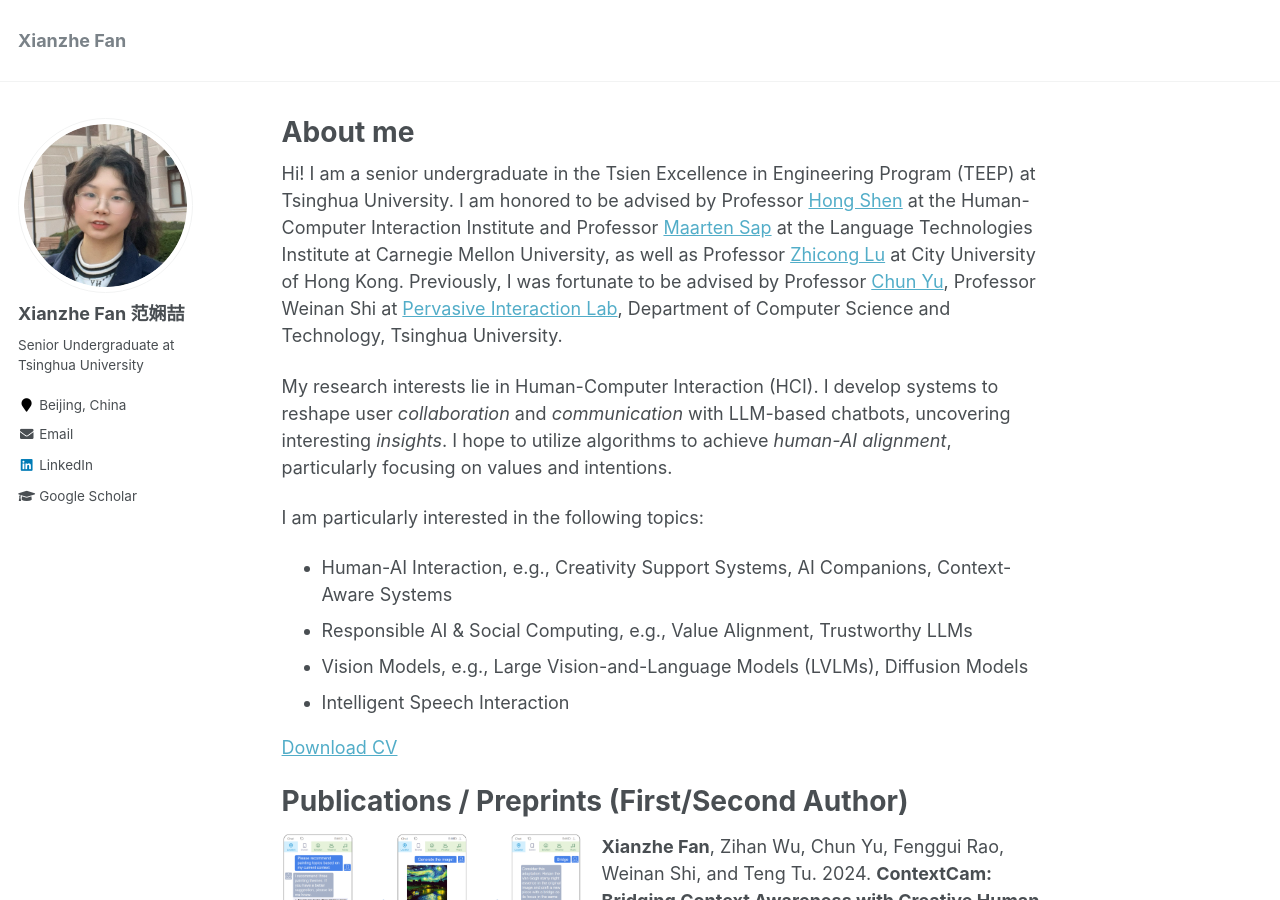
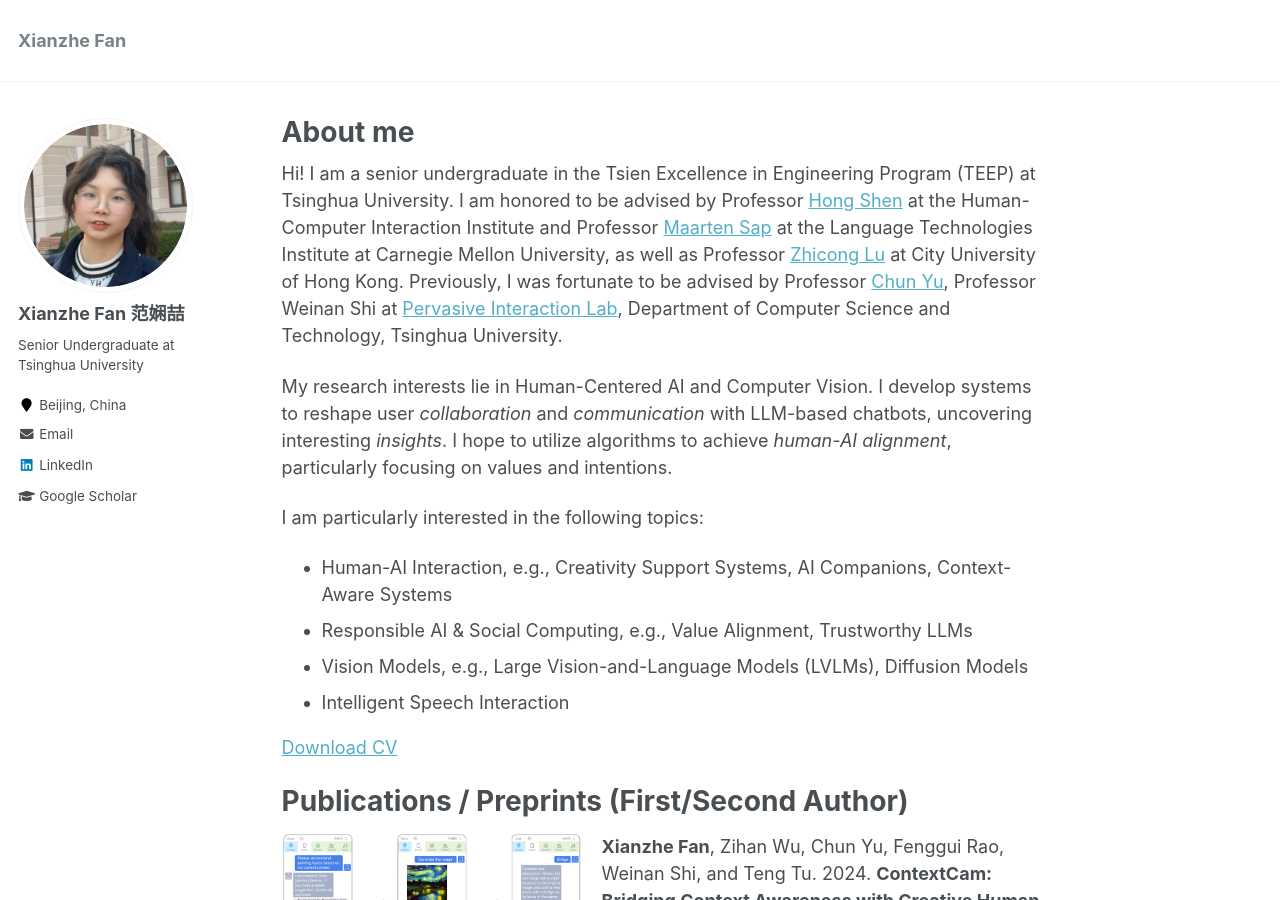
Before and after one commit to XianzheFan/XianzheFan.github.io, a Jekyll site: the page built from _pages/about.md, in a window 1280 px wide and 900 px high. Built offline with Jekyll 4.4.1, drawn with Linux system fonts in a browser that asks for light colours.

Commit message:
Add files via upload

```diff
--- a/_pages/about.md
+++ b/_pages/about.md
@@ -13,7 +13,7 @@ I am honored to be advised by Professor [Hong Shen](https://www.andrew.cmu.edu/u
 Previously, I was fortunate to be advised by Professor [Chun Yu](https://pi.cs.tsinghua.edu.cn/lab/people/ChunYu/), Professor Weinan Shi at [Pervasive Interaction Lab](https://pi.cs.tsinghua.edu.cn/), Department of Computer Science and Technology, Tsinghua University.
 
 
-My research interests lie in Human-Computer Interaction (HCI).
+My research interests lie in Human-Centered AI and Computer Vision.
 I develop systems to reshape user *collaboration* and *communication* with LLM-based chatbots, uncovering interesting *insights*. I hope to utilize algorithms to achieve *human-AI alignment*, particularly focusing on values and intentions.
 
 I am particularly interested in the following topics:
```
